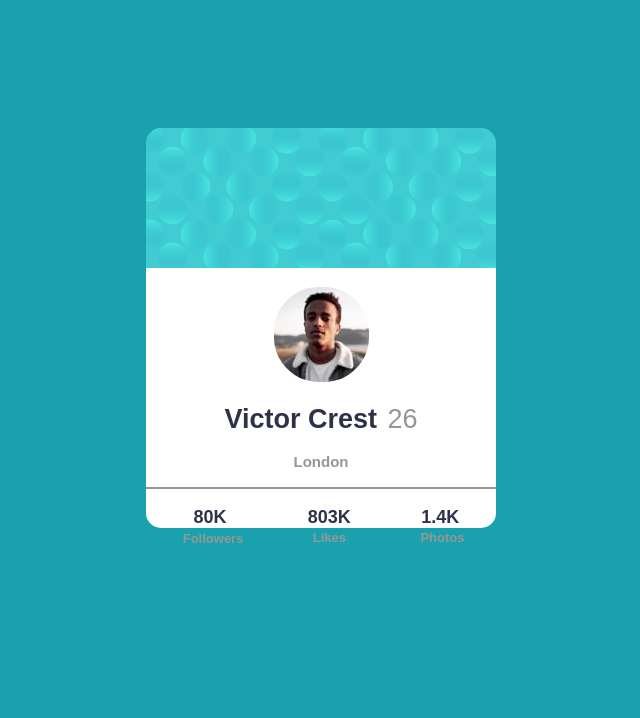
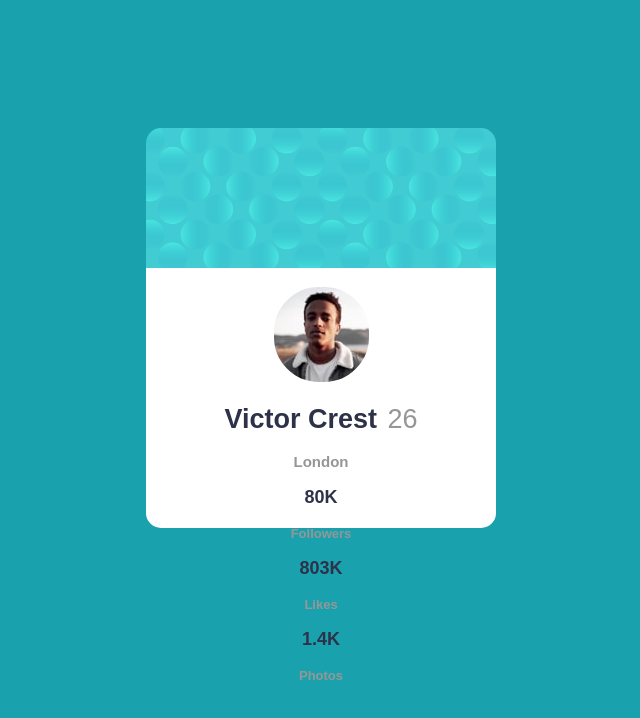
Before and after one commit to RGS-Frontend-Mentor-Challenges/profile-card, a plain HTML site: page index.html in a window 1280 px wide. Shown: the whole page, without its empty margins (319-959 px from the left). Drawn offline with Linux system fonts and the light colour scheme; a web font is replaced by a local one.

Commit message:
Update index.html

```diff
--- a/index.html
+++ b/index.html
@@ -22,11 +22,8 @@
 
     <p class="locatio">London</p>
 
-    <div class="line elementMargin"></div>
 
-    <div class="list elementMargin">
 
-      <ul class="elementMargin">
 
         <li class="stats">
 
```
